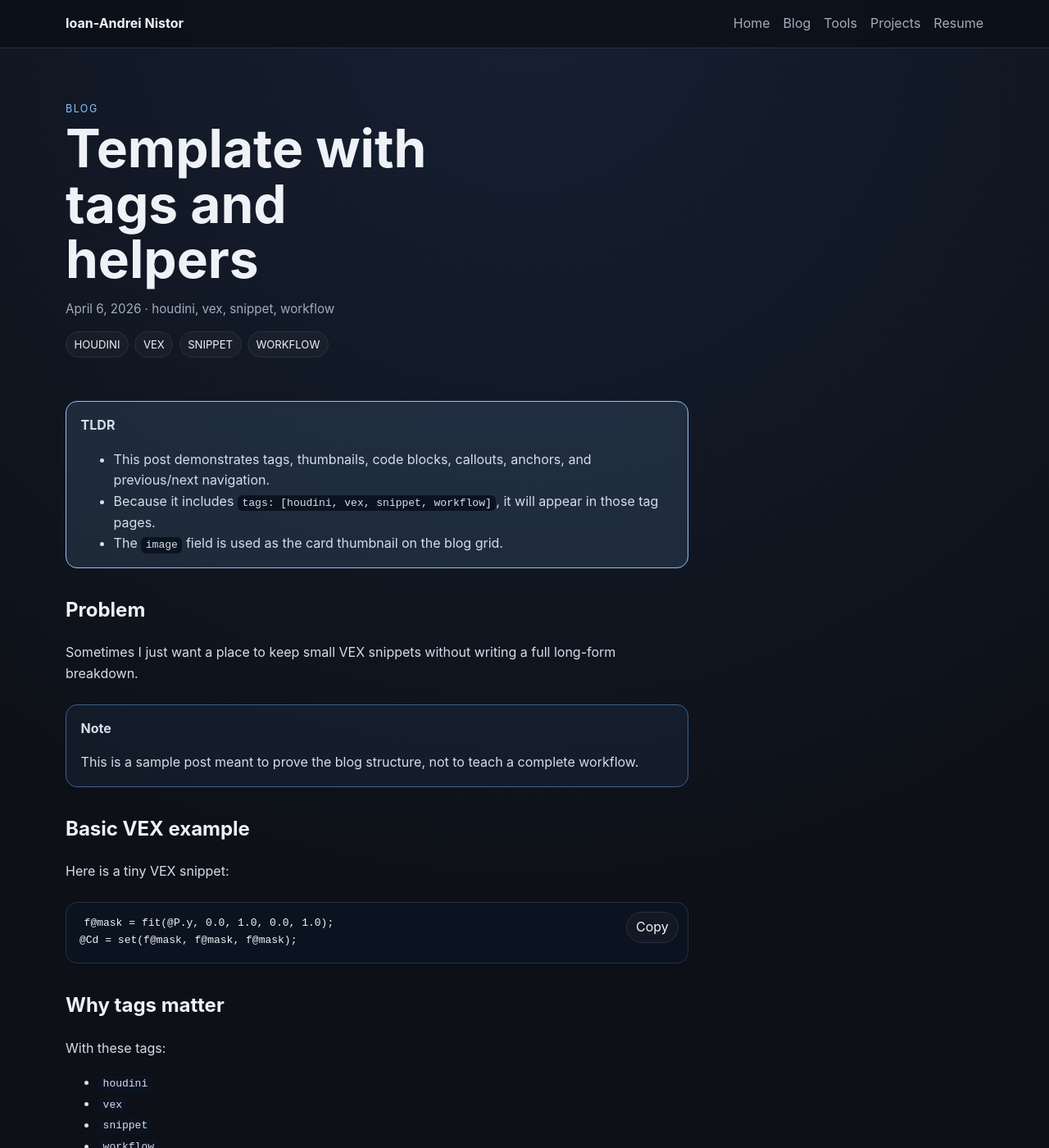
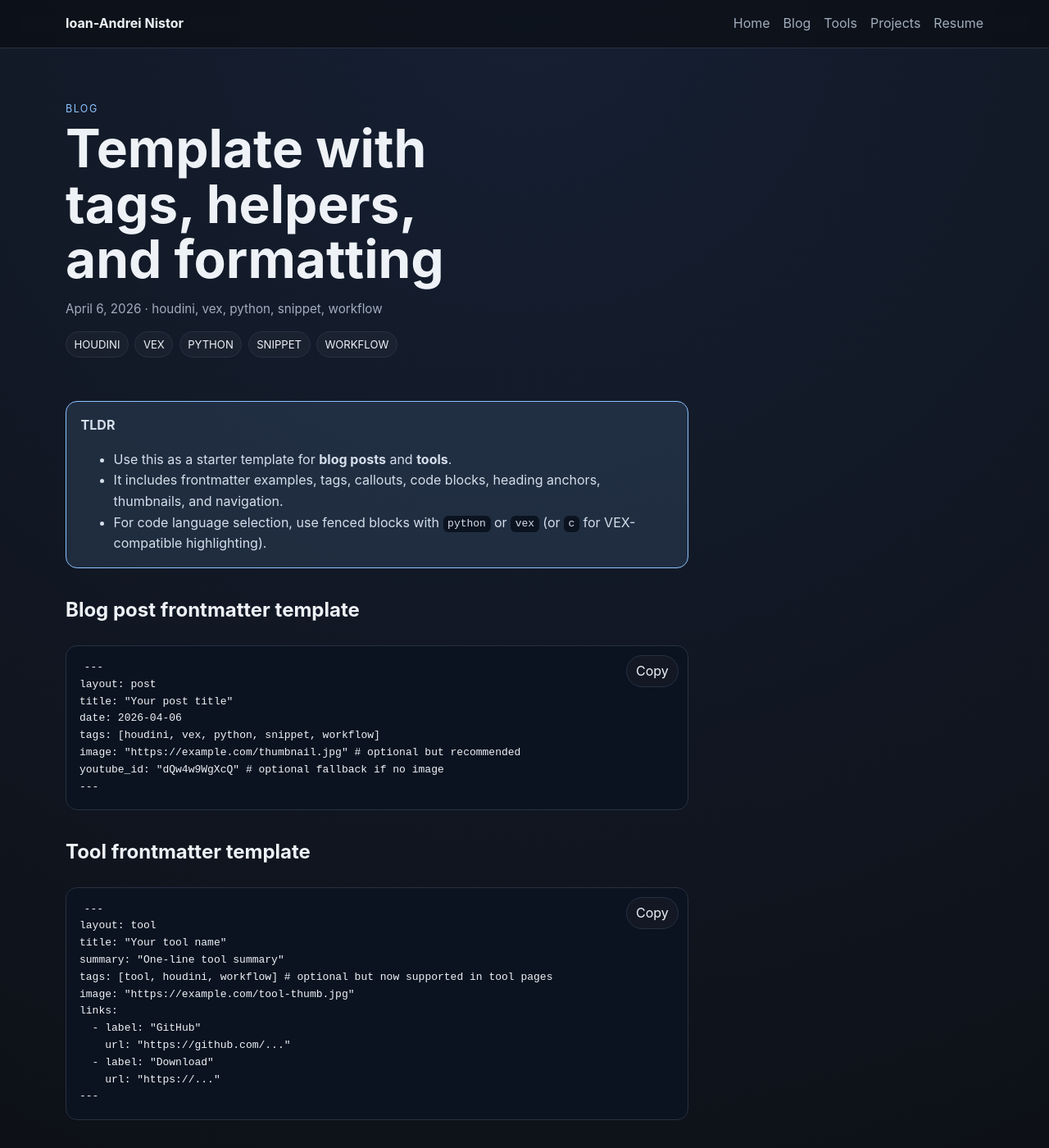
Before and after one commit to ianistor/ian_mywebsite, a Jekyll site: the page built from _posts/2026-04-06-vex-snippet-post-template.md, in a window 1280 px wide and 1400 px high. Shown: the whole window at 82% size. Built offline with Jekyll 4.4.1, drawn with Linux system fonts in a browser that asks for light colours; some of the changed text lies outside the part shown.

Commit message:
Expand blog/tool template helpers and add code language badges

````diff
--- a/_config.yml
+++ b/_config.yml
@@ -5,6 +5,9 @@
 baseurl: "/ian_website"
 url: "https://ianistor.github.io"
 markdown: kramdown
+syntax_highlighter: rouge
+kramdown:
+  input: GFM
 permalink: /blog/:year/:month/:day/:title/
 collections:
   tools:
--- a/_layouts/default.html
+++ b/_layouts/default.html
@@ -173,6 +173,24 @@
         button.type = 'button';
         button.textContent = 'Copy';
 
+        const classNames = Array.from(codeBlock.classList);
+        const languageClass = classNames.find((name) => name.startsWith('language-'));
+        const detectedLanguage = languageClass ? languageClass.replace('language-', '') : '';
+        const languageMap = {
+          py: 'python',
+          python: 'python',
+          vex: 'vex',
+          c: 'vex'
+        };
+        const normalizedLanguage = languageMap[detectedLanguage.toLowerCase()] || detectedLanguage.toLowerCase();
+
+        if (normalizedLanguage === 'python' || normalizedLanguage === 'vex') {
+          const badge = document.createElement('span');
+          badge.className = 'code-language-badge';
+          badge.textContent = normalizedLanguage.toUpperCase();
+          wrapper.appendChild(badge);
+        }
+
         pre.parentNode.insertBefore(wrapper, pre);
         wrapper.appendChild(button);
         wrapper.appendChild(pre);
--- a/_posts/2026-04-06-vex-snippet-post-template.md
+++ b/_posts/2026-04-06-vex-snippet-post-template.md
@@ -1,77 +1,126 @@
 ---
 layout: post
-title: "Template with tags and helpers"
+title: "Template with tags, helpers, and formatting"
 date: 2026-04-06
-tags: [houdini, vex, snippet, workflow]
+tags: [houdini, vex, python, snippet, workflow]
 image: "https://cdnb.artstation.com/p/media_assets/images/images/001/250/727/original/karma_building_up-ezgif.com-resize.gif?1707944233"
 ---
 
 <div class="callout tldr">
 <p><strong>TLDR</strong></p>
 <ul>
-  <li>This post demonstrates tags, thumbnails, code blocks, callouts, anchors, and previous/next navigation.</li>
-  <li>Because it includes <code>tags: [houdini, vex, snippet, workflow]</code>, it will appear in those tag pages.</li>
-  <li>The <code>image</code> field is used as the card thumbnail on the blog grid.</li>
+  <li>Use this as a starter template for <strong>blog posts</strong> and <strong>tools</strong>.</li>
+  <li>It includes frontmatter examples, tags, callouts, code blocks, heading anchors, thumbnails, and navigation.</li>
+  <li>For code language selection, use fenced blocks with <code>python</code> or <code>vex</code> (or <code>c</code> for VEX-compatible highlighting).</li>
 </ul>
 </div>
 
-## Problem
+## Blog post frontmatter template
 
-Sometimes I just want a place to keep small VEX snippets without writing a full long-form breakdown.
+```yml
+---
+layout: post
+title: "Your post title"
+date: 2026-04-06
+tags: [houdini, vex, python, snippet, workflow]
+image: "https://example.com/thumbnail.jpg" # optional but recommended
+youtube_id: "dQw4w9WgXcQ" # optional fallback if no image
+---
+```
 
-<div class="callout note">
-<p><strong>Note</strong></p>
-<p>This is a sample post meant to prove the blog structure, not to teach a complete workflow.</p>
-</div>
+## Tool frontmatter template
 
-## Basic VEX example
+```yml
+---
+layout: tool
+title: "Your tool name"
+summary: "One-line tool summary"
+tags: [tool, houdini, workflow] # optional but now supported in tool pages
+image: "https://example.com/tool-thumb.jpg"
+links:
+  - label: "GitHub"
+    url: "https://github.com/..."
+  - label: "Download"
+    url: "https://..."
+---
+```
 
-Here is a tiny VEX snippet:
+## Tags you can use right now
 
-```c
+Current built-in tag pages in this site:
+
+- `houdini`
+- `vex`
+- `python`
+- `snippet`
+- `workflow`
+- `vfx`
+
+You can add new tags anytime in frontmatter; create a corresponding `tags/<tag>.md` page if you want a dedicated tag archive page.
+
+## Helpers and formatting available
+
+### Callouts
+
+```html
+<div class="callout note">...</div>
+<div class="callout tip">...</div>
+<div class="callout warning">...</div>
+<div class="callout tldr">...</div>
+```
+
+<div class="callout note"><p><strong>Note:</strong> Good for context and assumptions.</p></div>
+<div class="callout tip"><p><strong>Tip:</strong> Good for shortcuts and production advice.</p></div>
+<div class="callout warning"><p><strong>Warning:</strong> Good for edge cases and gotchas.</p></div>
+
+### Headings with auto-anchor links
+
+Use normal Markdown headings (`##`, `###`, `####`). The site auto-adds `#` anchor links to those headings.
+
+### Code blocks with copy button + language label
+
+#### Python example
+
+```python
+import math
+
+def remap(value, in_min, in_max, out_min, out_max):
+    t = (value - in_min) / (in_max - in_min)
+    return out_min + t * (out_max - out_min)
+
+print(remap(0.5, 0.0, 1.0, 0.0, 255.0))
+```
+
+#### VEX example (explicit `vex`)
+
+```vex
 f@mask = fit(@P.y, 0.0, 1.0, 0.0, 1.0);
 @Cd = set(f@mask, f@mask, f@mask);
 ```
 
-## Why tags matter
+#### VEX example (fallback `c` highlighter)
 
-With these tags:
-
-- `houdini`
-- `vex`
-- `snippet`
-- `workflow`
-
-You can browse the blog by topic instead of relying on date order only.
-
-<div class="callout tip">
-<p><strong>Tip</strong></p>
-<p>For your short technical notes, use a combination like <code>[houdini, vex, snippet]</code>. For longer articles, add something like <code>workflow</code> or <code>breakdown</code>.</p>
-</div>
-
-## Optional YouTube fallback
-
-If you do not set an `image`, you can use this instead:
-
-```yml
-youtube_id: "dQw4w9WgXcQ"
+```c
+// Use this if your renderer/highlighter treats VEX as C-like syntax.
+vector uvw = relbbox(0, @P);
+@Cd = set(uvw.x, uvw.y, uvw.z);
 ```
 
-Then the post card will use the YouTube thumbnail automatically.
+## Media helpers
 
-<div class="callout warning">
-<p><strong>Warning</strong></p>
-<p>Local uploaded videos still cannot auto-generate a frame thumbnail on GitHub Pages alone. Use <code>image</code> for those.</p>
-</div>
-
-## Inline image example
+- Post card thumbnail priority:
+  1. `image`
+  2. `youtube_id` thumbnail
+  3. default placeholder
+- Inline images are zoomable via lightbox when clicked.
 
 ![Example image](https://cdnb.artstation.com/p/media_assets/images/images/001/250/727/original/karma_building_up-ezgif.com-resize.gif?1707944233)
 
-## Suggested structure for future snippet posts
+## Suggested structure for snippet posts
 
-- Short problem statement
-- Snippet
-- What it does
-- Edge cases
-- When to use it
+1. Problem
+2. Snippet
+3. What it does
+4. Edge cases
+5. When to use it
+6. Related tags
--- a/assets/css/style.css
+++ b/assets/css/style.css
@@ -442,6 +442,20 @@
   margin: 1.5rem 0;
 }
 
+.code-language-badge {
+  position: absolute;
+  top: 0.75rem;
+  left: 0.75rem;
+  border: 1px solid var(--line);
+  background: rgba(20, 25, 36, 0.95);
+  color: var(--muted);
+  border-radius: 999px;
+  padding: 0.2rem 0.55rem;
+  font-size: 0.72rem;
+  letter-spacing: 0.08em;
+  font-weight: 700;
+}
+
 .copy-button {
   position: absolute;
   top: 0.75rem;
````
Also changed, not shown: _layouts/tool.html (+9 -0 lines).
